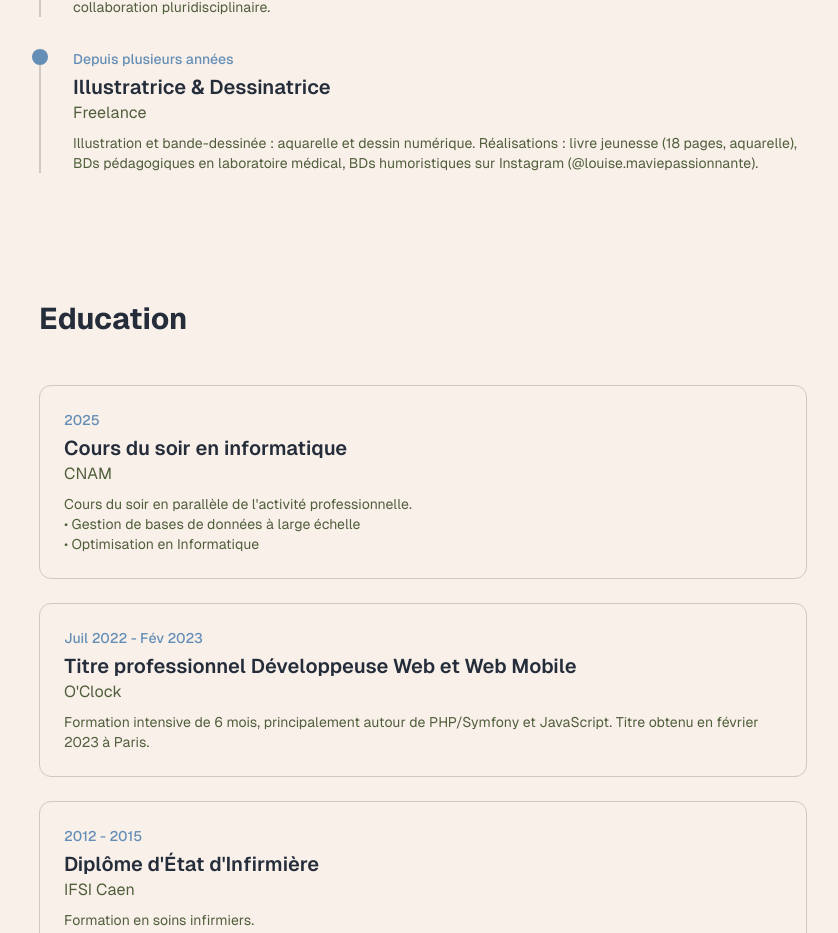
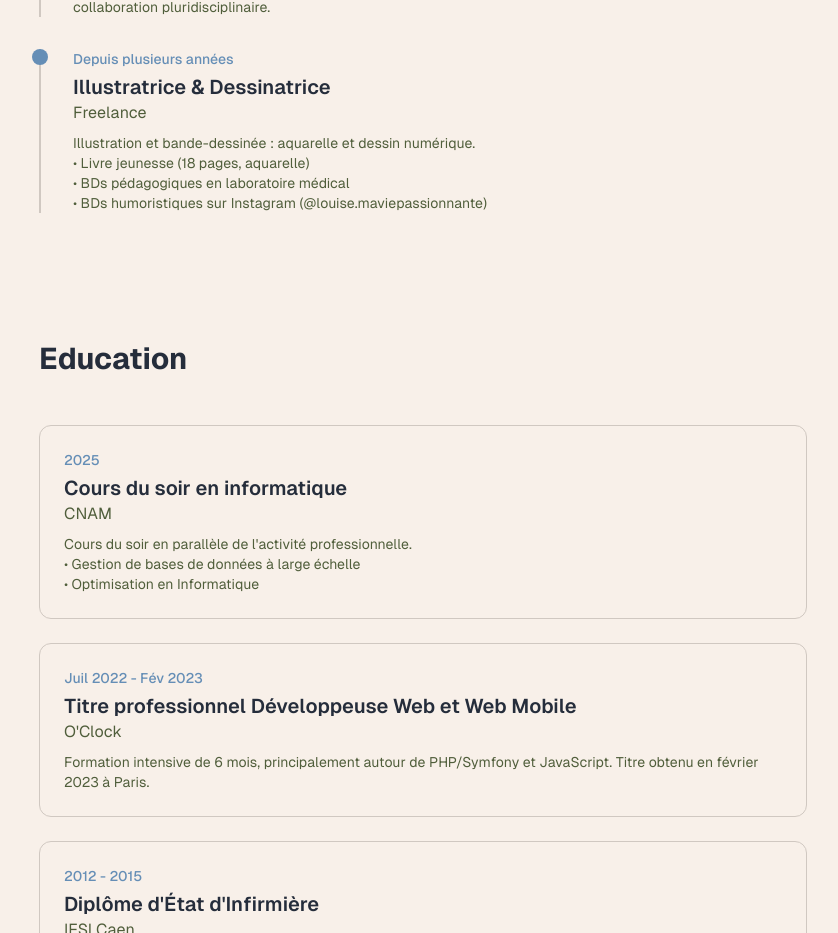
Before and after one commit to LouiseLeroux1992/cv-louise, a Next.js app: page /en/a-propos in a window 1280 px wide. Shown: the part 1136-2069 px from the top of the page, without its empty margins (17-855 px from the left). Built offline with nearby package versions, Linux system fonts and the light colour scheme.

Commit message:
content: add bullet points to illustration achievements

```diff
--- a/src/data/experiences.ts
+++ b/src/data/experiences.ts
@@ -31,6 +31,6 @@ export const experiences: Experience[] = [
     role: "Illustratrice & Dessinatrice",
     period: "Depuis plusieurs années",
     description:
-      "Illustration et bande-dessinée : aquarelle et dessin numérique. Réalisations : livre jeunesse (18 pages, aquarelle), BDs pédagogiques en laboratoire médical, BDs humoristiques sur Instagram (@louise.maviepassionnante).",
+      "Illustration et bande-dessinée : aquarelle et dessin numérique.\n• Livre jeunesse (18 pages, aquarelle)\n• BDs pédagogiques en laboratoire médical\n• BDs humoristiques sur Instagram (@louise.maviepassionnante)",
   },
 ];
```
